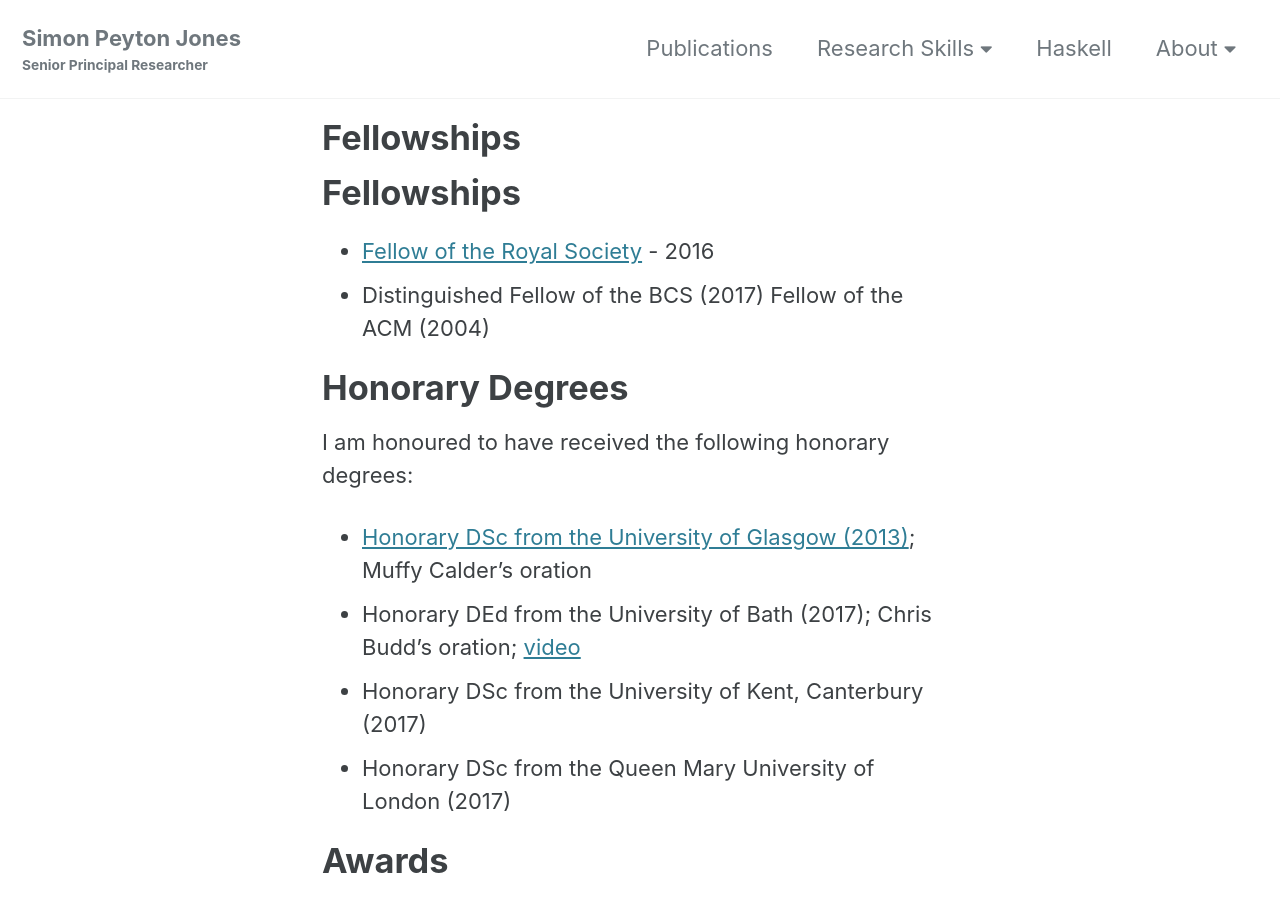
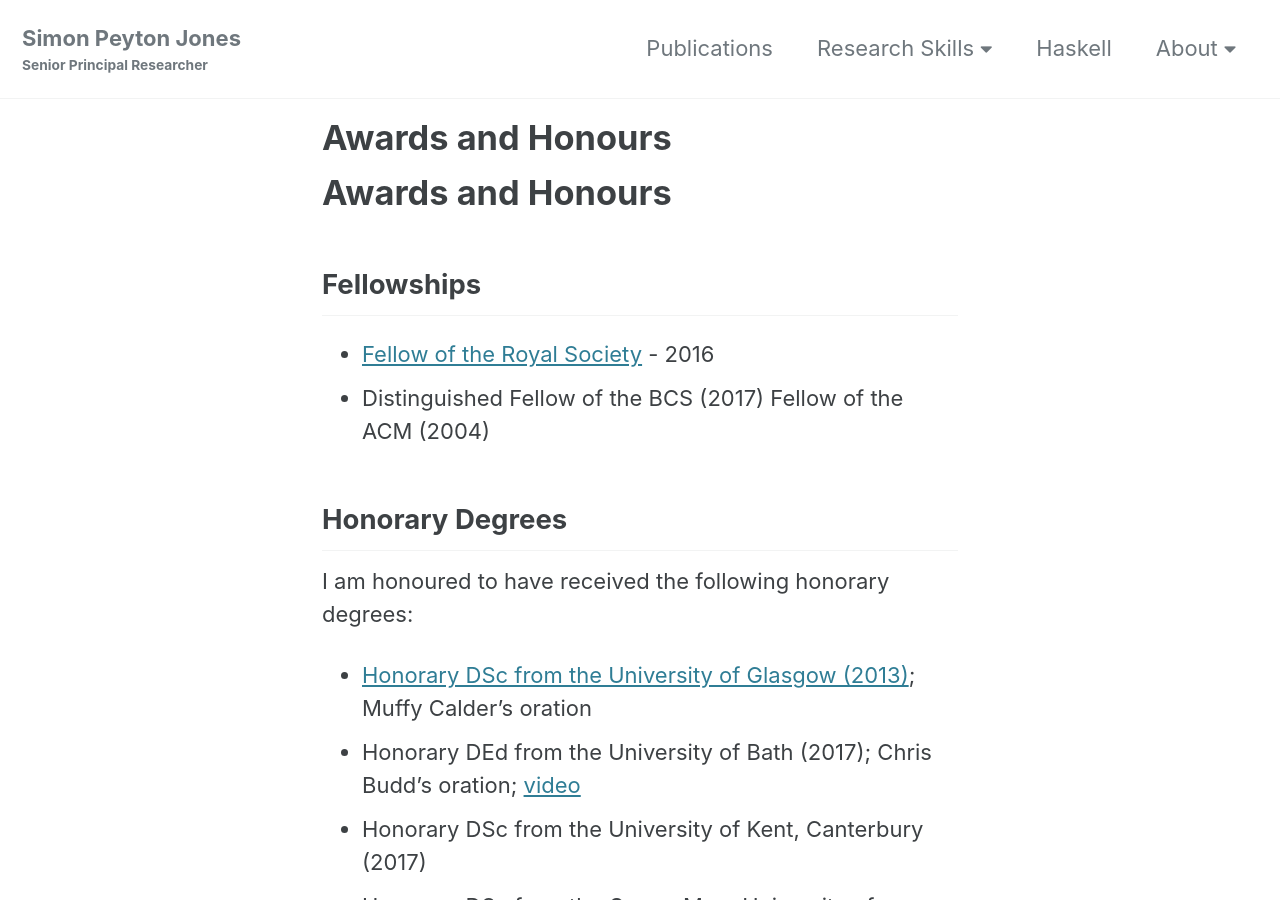
Before and after one commit to simonpj/www.peytonjones.org, a Jekyll site: the page built from _pages/about/awards-and-honours.md, in a window 1280 px wide and 900 px high. Built offline with Jekyll 4.4.1, drawn with Linux system fonts in a browser that asks for light colours; cached includes are drawn as plain includes; our own code applies the rules of GitHub Pages for plain Markdown files.

Commit message:
Update awards-and-honours.md

```diff
--- a/_pages/about/awards-and-honours.md
+++ b/_pages/about/awards-and-honours.md
@@ -2,13 +2,14 @@
 layout: single
 ---
 
-# Fellowships
+# Awards and Honours
+## Fellowships
 * [Fellow of the Royal Society](https://royalsociety.org/people/simon-peyton-jones-12889/) - 2016
 *
     Distinguished Fellow of the BCS (2017)
     Fellow of the ACM (2004)
 
-# Honorary Degrees
+## Honorary Degrees
 I am honoured to have received the following honorary degrees:
 
 * [Honorary DSc from the University of Glasgow (2013)](https://www.gla.ac.uk/schools/computing/news/newsitem/?id=23); Muffy Calder’s oration
@@ -16,7 +17,7 @@ I am honoured to have received the following honorary degrees:
 * Honorary DSc from the University of Kent, Canterbury (2017)
 * Honorary DSc from the Queen Mary University of London (2017)
 
-# Awards
+## Awards
 * The 2016 ACM SIGPLAN Programming Languages Achievement Award
 * The 2016 ACM SIGPLAN Most Influential ICFP Paper Award (shared with Dimitrios Vytiniotis, Stephanie Weirich, and Geoffrey Washburn)
 * The 2015 ACM SIGPLAN Most Influential ICFP Paper Award (shared with Manuel M. T. Chakravarty and Gabriele Keller)
```
